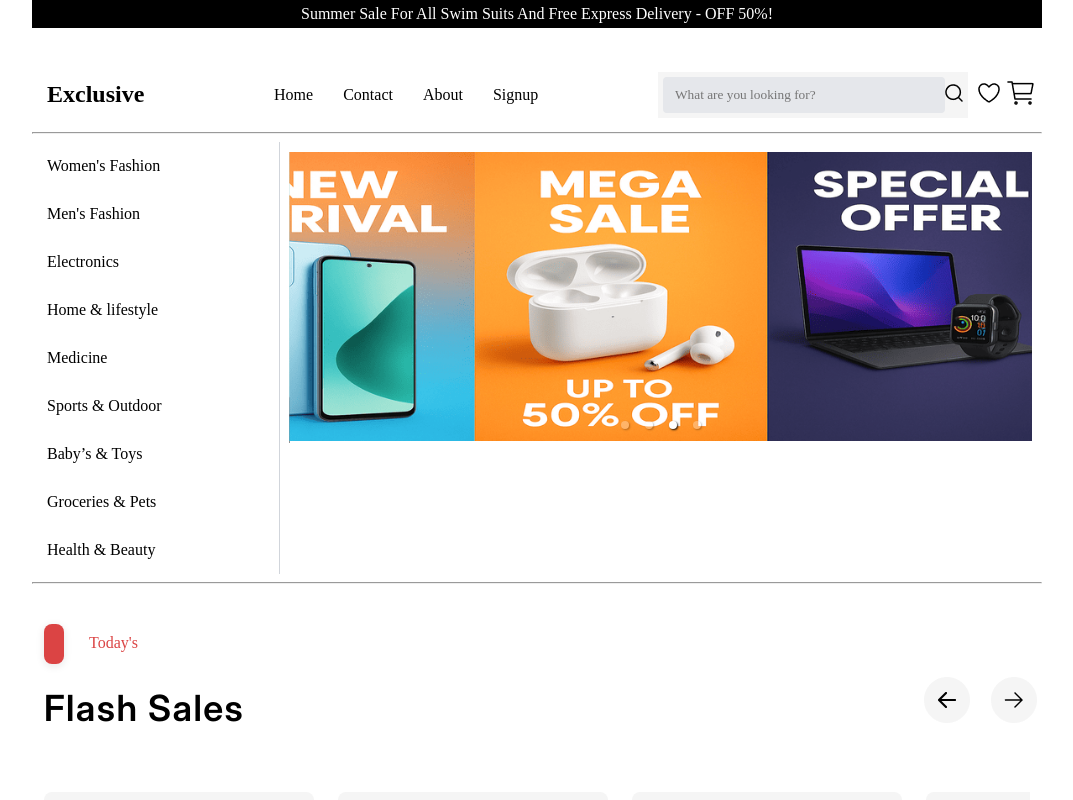
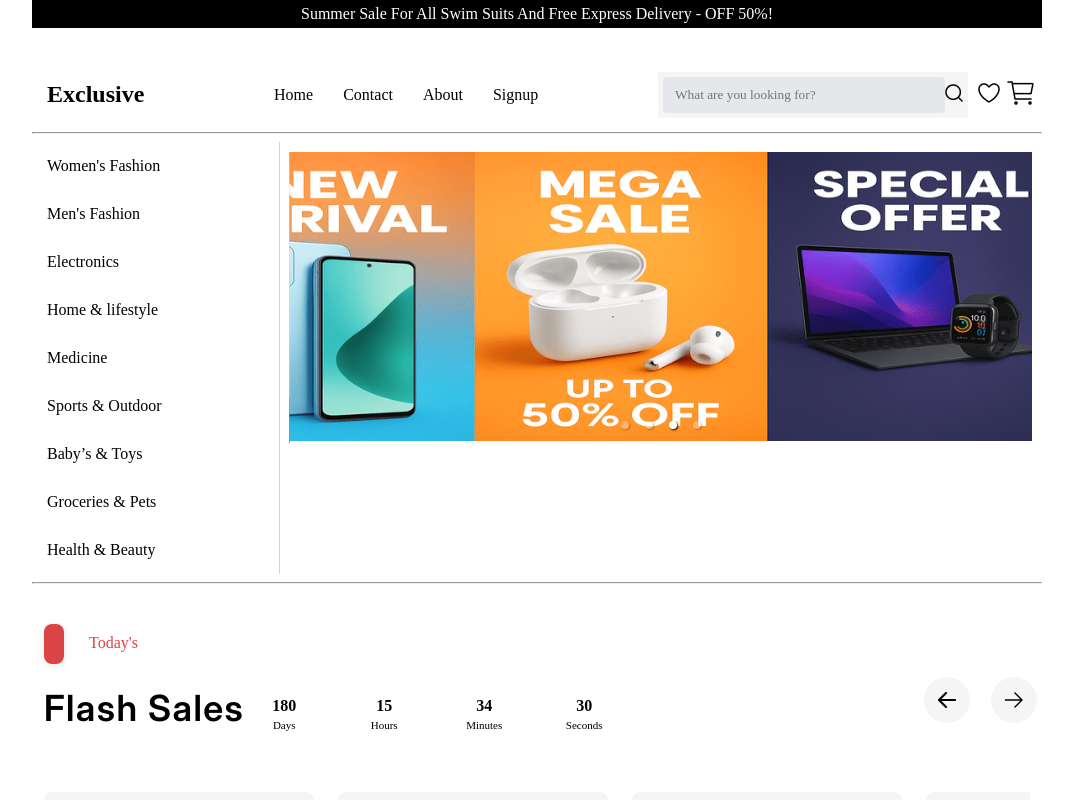
Before and after one commit to kaushikpuka1998/Eticko, a React (Vite) app: page / in a window 1280 px wide. Shown: the top 800 px of the page, without its empty margins (103-1176 px from the left). Built offline with nearby package versions, Linux system fonts and the light colour scheme.

Commit message:
Timer Added Inside the FlashSalesortion

```diff
--- a/src/components/FlashSalesPortion/FlashSalesPortion.module.scss
+++ b/src/components/FlashSalesPortion/FlashSalesPortion.module.scss
@@ -32,7 +32,11 @@
     display: flex;
     flex-direction: row;
     justify-content: space-between;
+    .BrowseByCategoryWithTimer {
+      display: flex;
+      flex-direction: row;
       .BrowseByCategory {
+        width: fit-content;
         font-family: Inter;
         font-size: 36px;
         font-style: normal;
@@ -41,6 +45,11 @@
         letter-spacing: 1.44px;
         margin-bottom: 60px;
       }
+      .CountDown {
+        margin-top: -2%;
+      }
+    }
+
     .OnlyButton {
       display: flex;
       flex-direction: row;
--- a/src/components/FlashSalesPortion/FlashSalesPortion.tsx
+++ b/src/components/FlashSalesPortion/FlashSalesPortion.tsx
@@ -2,6 +2,7 @@ import { useRef, type FC } from 'react';
 import styles from './FlashSalesPortion.module.scss';
 import { sampleProducts } from '../../App';
 import ItemBoxPortion from '../ItemBoxPortion/ItemBoxPortion';
+import CountdownTimer from '../CountDownTime/CountDownTime';
 
 
 interface FlashSalesPortionProps { }
@@ -27,7 +28,13 @@ const FlashSalesPortion: FC<FlashSalesPortionProps> = () => {
         <div className={styles.CategoriesText}>Today's</div>
       </div>
       <div className={styles.BrowserStyleWithArrow}>
-        <div className={styles.BrowseByCategory}>Flash Sales</div>
+        <div className={styles.BrowseByCategoryWithTimer}>
+          <div className={styles.BrowseByCategory}>Flash Sales</div>
+          <div className={styles.CountDown}>
+            <CountdownTimer targetDate="2025-12-31T23:59:59" />
+          </div>
+        </div>
+
         <div className={styles.OnlyButton}>
           <div className={styles.arrow} onClick={() => scroll('left')}>
             <img src='src/assets/images/Fill with Left Arrow.png' />
```
Lines whose indentation alone changed are shown as unchanged.
